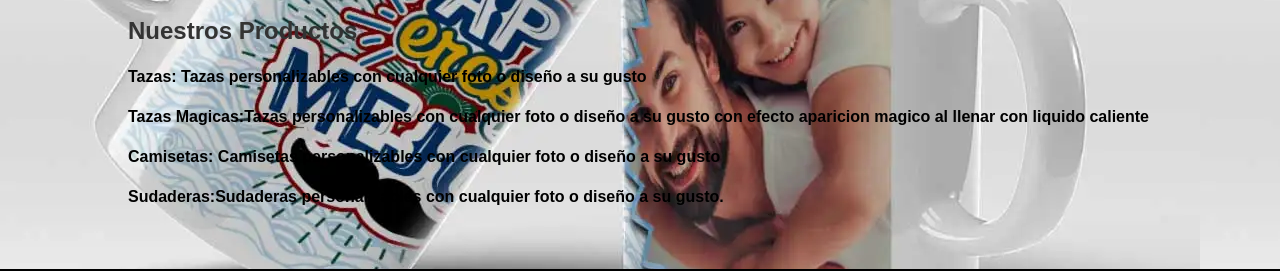
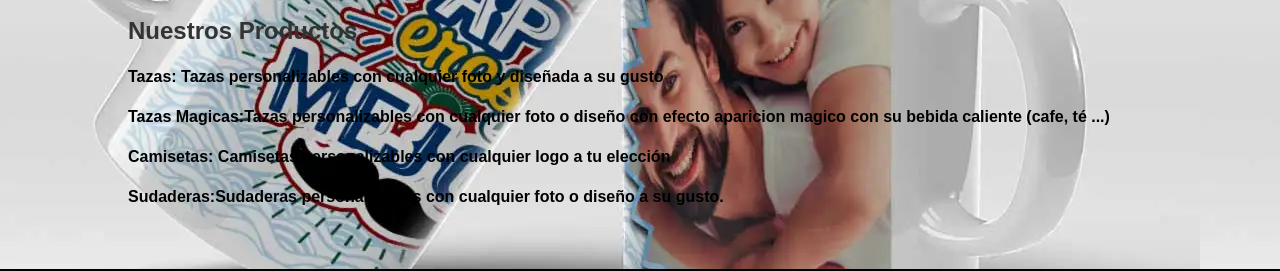
Before and after one commit to StanStore/SublimacionStanStore, a plain HTML site: page index.html in a window 1280 px wide. Shown: the part 513-784 px from the top of the page. Drawn offline with Linux system fonts and the light colour scheme.

Commit message:
Add files via upload

```diff
--- a/index.html
+++ b/index.html
@@ -38,9 +38,9 @@
 
         <div id="services" class="animate-slide-right">
             <h2 id="nuestrosservicios" >Nuestros Productos</h2>
-            <p><strong>Tazas:</strong> <strong>Tazas personalizables con cualquier foto o diseño a su gusto </strong></p>
-            <p><strong>Tazas Magicas:</strong><strong>Tazas personalizables con cualquier foto o diseño a su gusto con efecto aparicion magico al llenar con liquido caliente </strong></p>
-            <p><strong>Camisetas:</strong> <strong>Camisetas personalizables con cualquier foto o diseño a su gusto  </strong></p>
+            <p><strong>Tazas:</strong> <strong>Tazas personalizables con cualquier foto y diseñada a su gusto</strong></p>
+            <p><strong>Tazas Magicas:</strong><strong>Tazas personalizables con cualquier foto o diseño con efecto aparicion magico con su bebida caliente (cafe, té ...)</strong></p>
+            <p><strong>Camisetas:</strong> <strong>Camisetas personalizables con cualquier logo a tu elección </strong></p>
             <p><strong>Sudaderas:</strong><strong>Sudaderas personalizables con cualquier foto o diseño a su gusto. </strong></p>
 
         </div>
```
